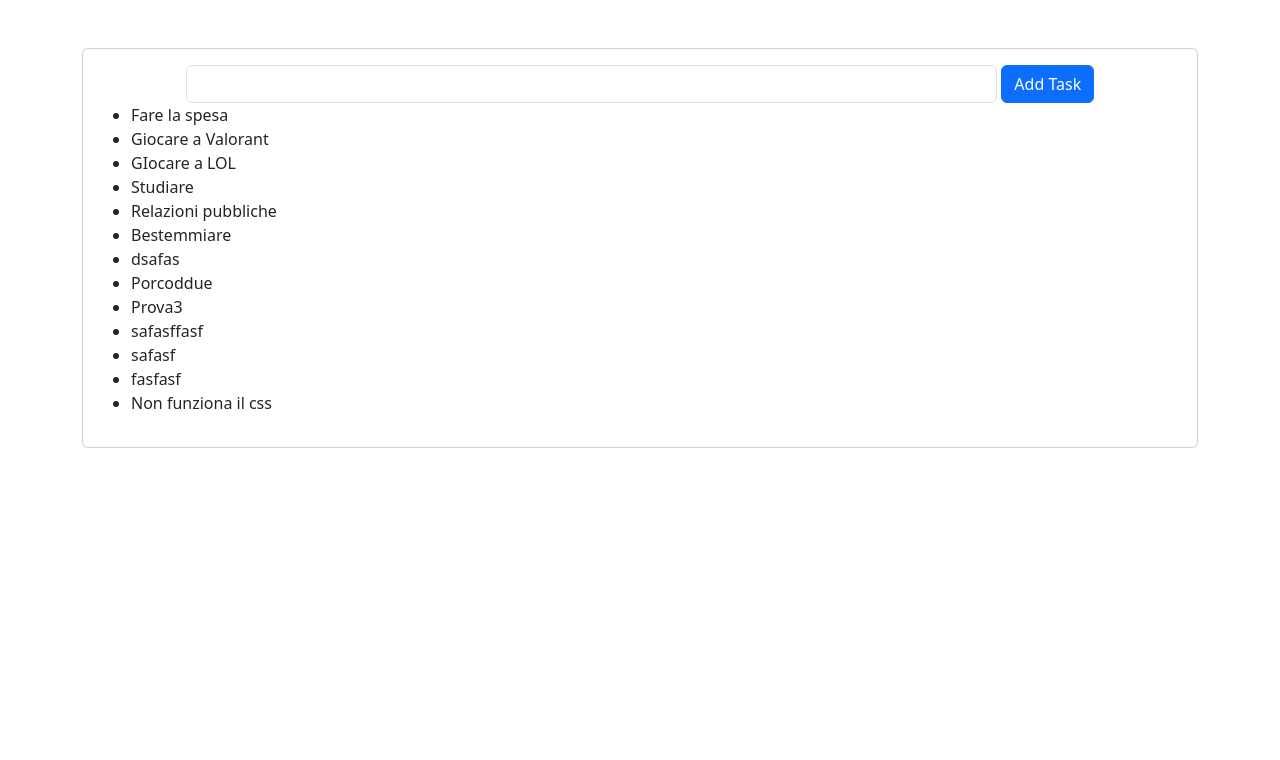
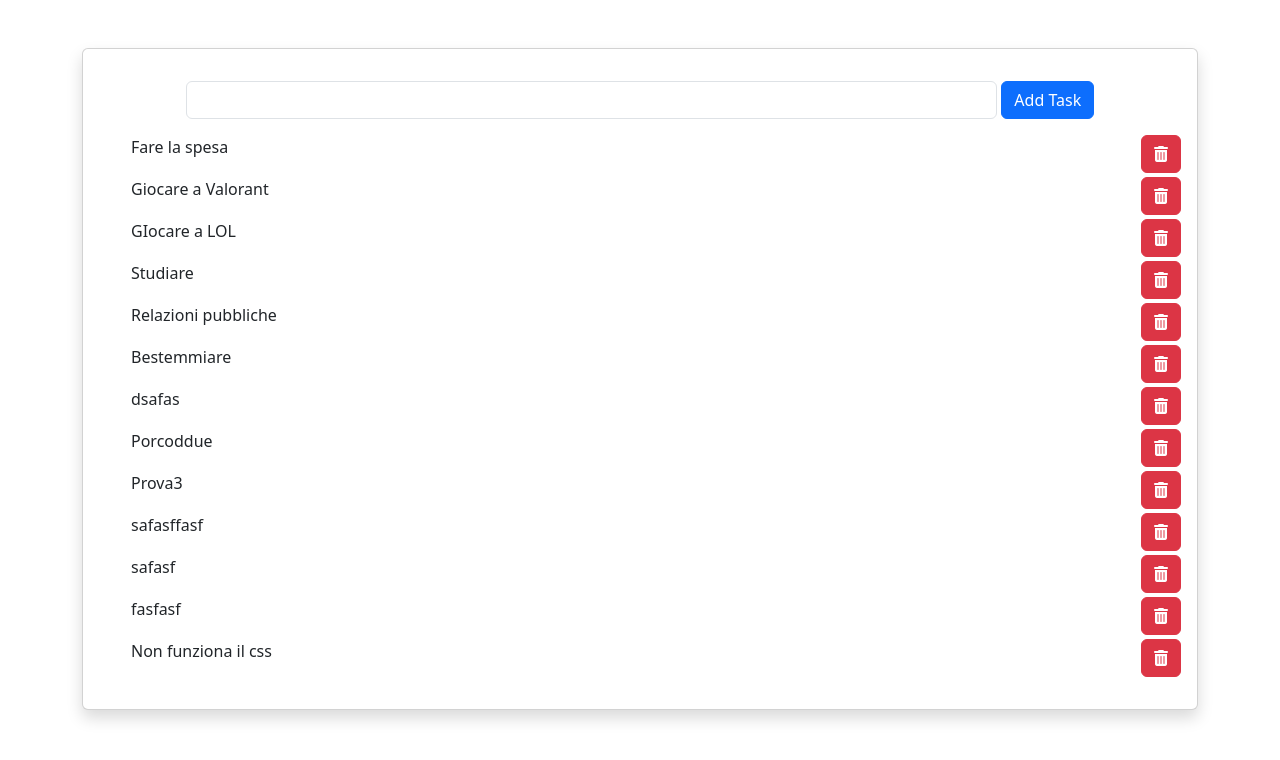
Before and after one commit to PaoloZampa/php-todo-list-json, a PHP site: page / in a window 1280 px wide. Shown: the top 760 px of the page. Run offline with PHP 8.4, Linux system fonts and the light colour scheme.

Commit message:
add style

```diff
--- a/index.php
+++ b/index.php
@@ -28,14 +28,21 @@
 
 
         <div class="container pt-5">
-            <div class="card my_card">
+            <div class="card my_card shadow">
                 <div class="card-body">
-                    <form class="d-flex justify-content-center ">
+                    <form class="d-flex justify-content-center my-3">
                         <input type="text" class="form-control w-75" v-model="newTaskContent">
-                        <button class="btn btn-primary ms-1 " @keyDownEnter="addNewTaskToDo" @click="addNewTaskToDo">Add Task</button>
+                        <button class="btn btn-primary ms-1 " @keyDownEnter="addNewTaskToDo" @click="addNewTaskToDo">Add
+                            Task</button>
                     </form>
                     <ul>
-                        <li v-for="Task in newTasks">{{ Task.todo }}</li>
+                        <li v-for="Task in newTasks" class="d-flex justify-content-between my-1 ">
+                            <span>{{ Task.todo }}</span>
+                            <button class="btn btn-danger">
+                                <i class="fa-solid fa-trash-can"></i>
+                            </button>
+
+                        </li>
                     </ul>
                 </div>
             </div>
```
